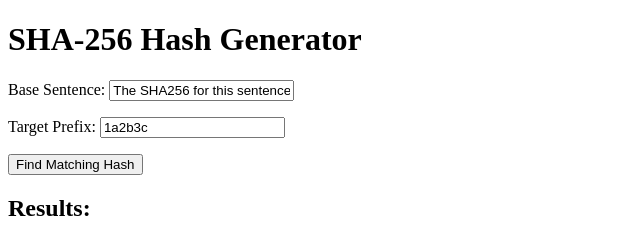
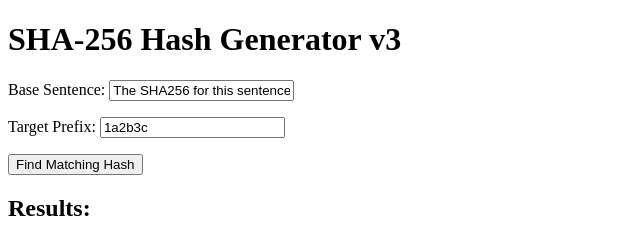
Before and after one commit to cfiorelli/shagen, a plain HTML site: page index.html in a window 1280 px wide. Shown: the full height of the page, 0-640 px from the left. Drawn offline with Linux system fonts and the light colour scheme.

Commit message:
add v3 to title

```diff
--- a/index.html
+++ b/index.html
@@ -6,7 +6,7 @@
     <title>SHA-256 Hash Generator</title>
 </head>
 <body>
-    <h1>SHA-256 Hash Generator</h1>
+    <h1>SHA-256 Hash Generator v3</h1>
 
     <p>
         Base Sentence:
```
